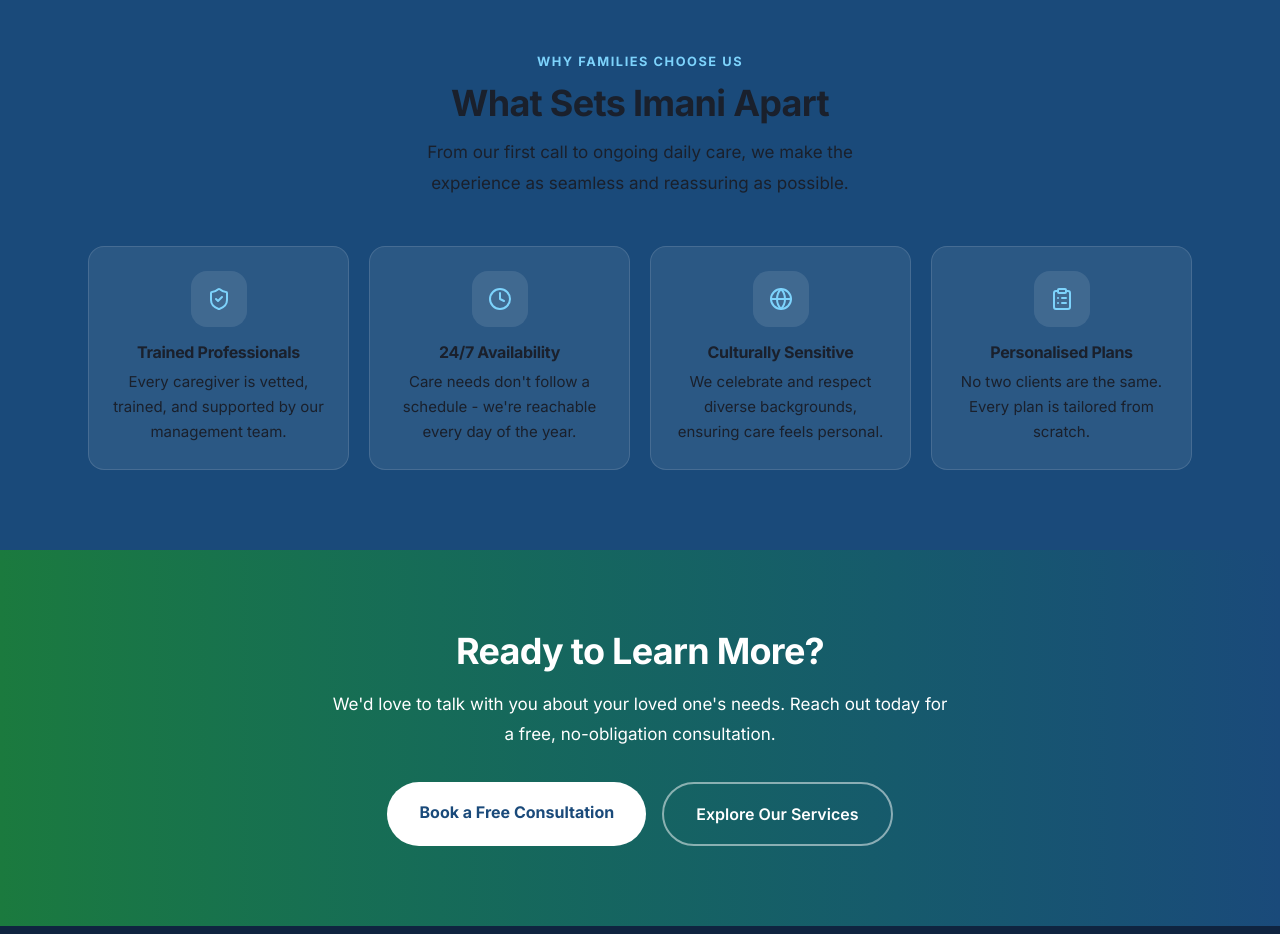
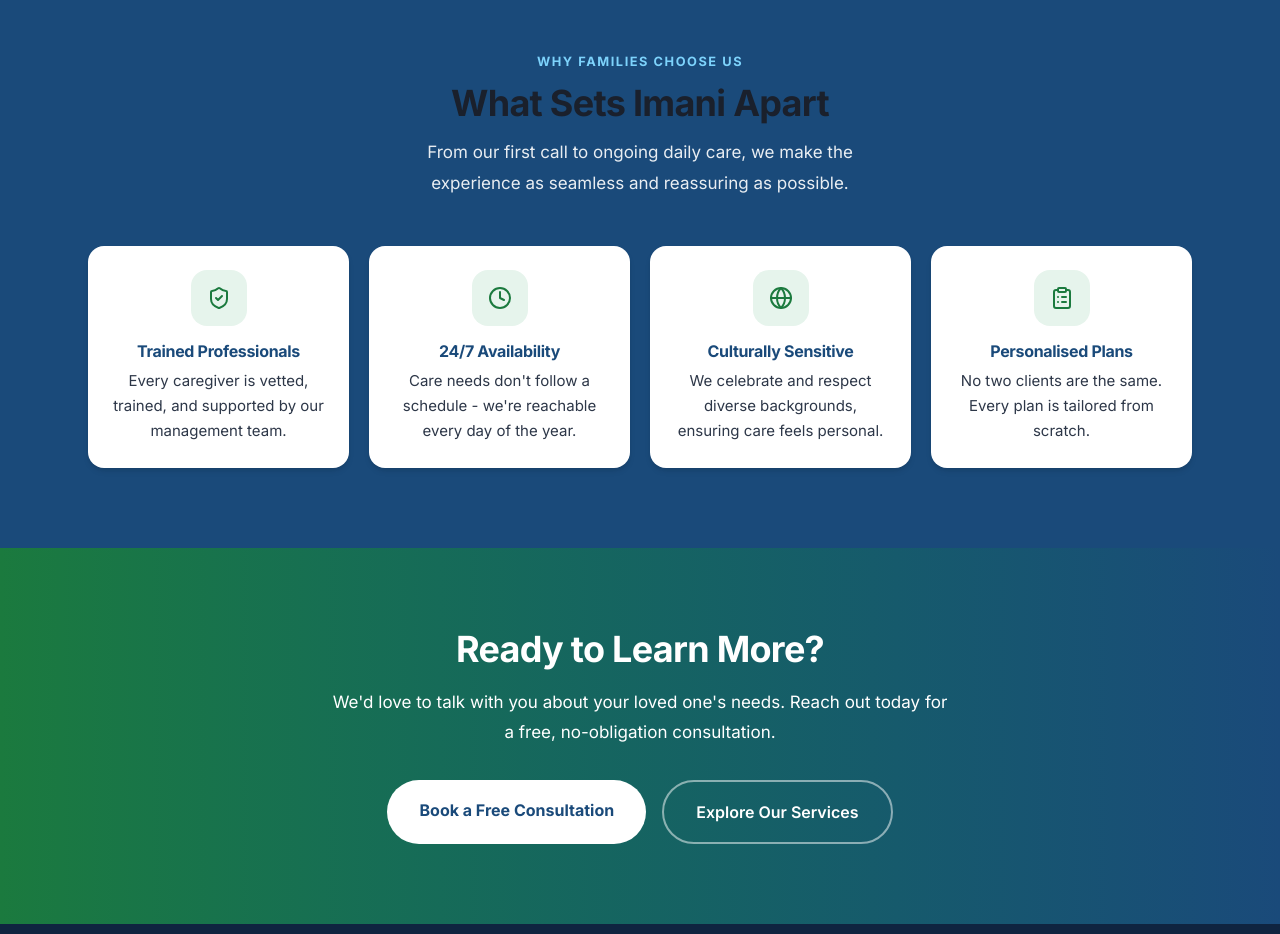
Before and after one commit to Ayodele-Adeniyi/imani-home-care, a Next.js app: page /about in a window 1280 px wide. Shown: the part 2480-3414 px from the top of the page. Built offline with nearby package versions, Linux system fonts and the light colour scheme.

Commit message:
fix: white cards on about page why-us section, fix text visibility

```diff
--- a/app/about/page.tsx
+++ b/app/about/page.tsx
@@ -122,7 +122,7 @@
           <AnimateIn className="text-center mb-12">
             <span className="section-label" style={{ color: "#7dd3fc" }}>Why Families Choose Us</span>
             <h2 className="text-3xl md:text-4xl font-bold text-white mb-3">What Sets Imani Apart</h2>
-            <p className="text-white/65 max-w-lg mx-auto">From our first call to ongoing daily care, we make the experience as seamless and reassuring as possible.</p>
+            <p style={{color:'rgba(255,255,255,0.9)'}} className="max-w-lg mx-auto">From our first call to ongoing daily care, we make the experience as seamless and reassuring as possible.</p>
           </AnimateIn>
           <div className="grid sm:grid-cols-2 lg:grid-cols-4 gap-5">
             {[
@@ -132,10 +132,10 @@
               { icon: <ClipboardList size={24} />, title: "Personalised Plans", desc: "No two clients are the same. Every plan is tailored from scratch." },
             ].map((w, i) => (
               <AnimateIn key={w.title} delay={i * 0.1}>
-                <div className="bg-white/[0.08] border border-white/[0.12] rounded-2xl p-6 hover:bg-white/[0.14] transition-colors text-center">
-                  <div className="w-14 h-14 rounded-2xl bg-white/10 flex items-center justify-center text-[#7dd3fc] mx-auto mb-4">{w.icon}</div>
-                  <h3 className="font-bold text-white mb-2">{w.title}</h3>
-                  <p className="text-sm text-white/60">{w.desc}</p>
+                <div className="bg-white rounded-2xl p-6 shadow-md text-center">
+                  <div className="w-14 h-14 rounded-2xl bg-[#e6f4ec] flex items-center justify-center text-[#1B7A3E] mx-auto mb-4">{w.icon}</div>
+                  <h3 className="font-bold mb-2" style={{color:'#1a4a7a'}}>{w.title}</h3>
+                  <p className="text-sm" style={{color:'#2d3748'}}>{w.desc}</p>
                 </div>
               </AnimateIn>
             ))}
```
